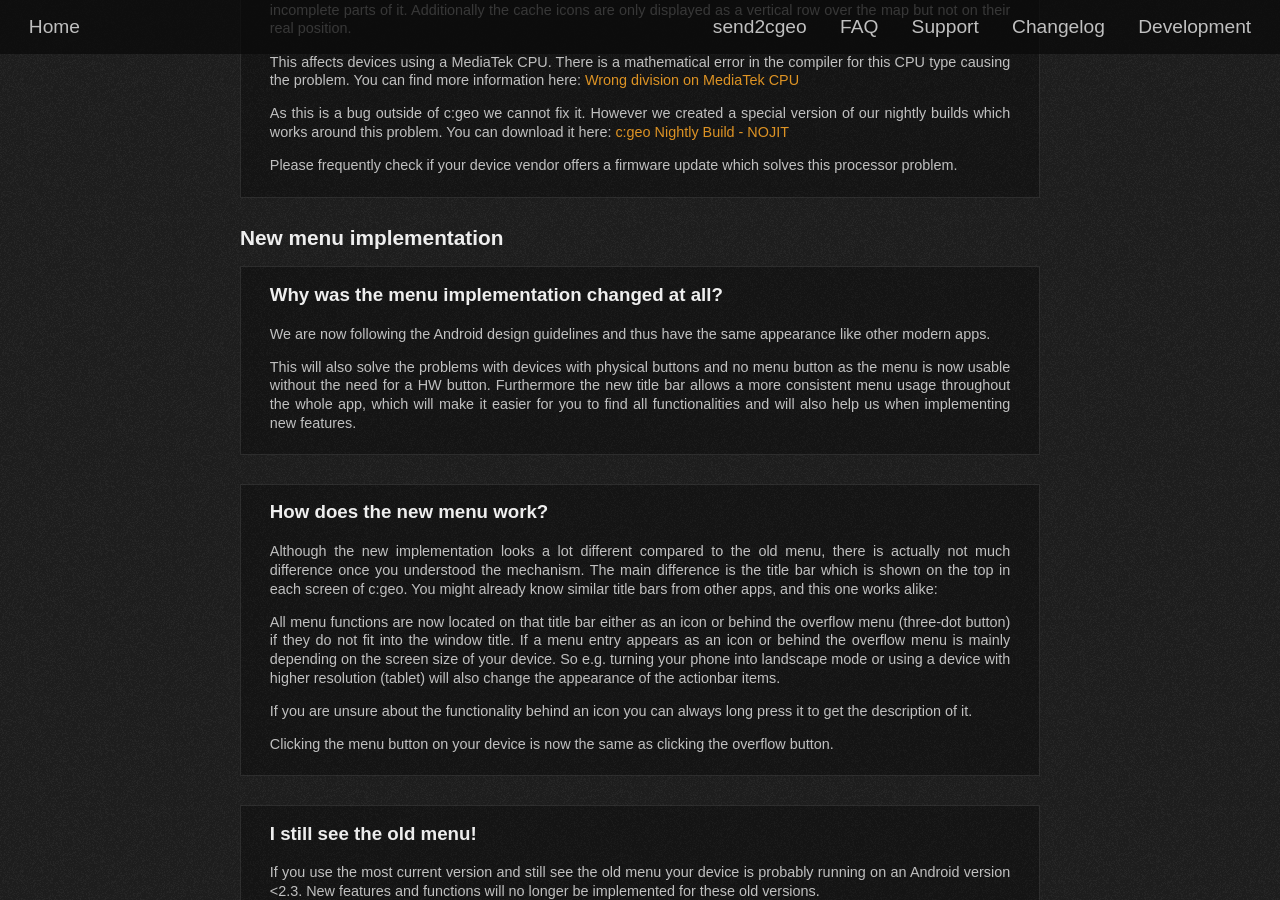
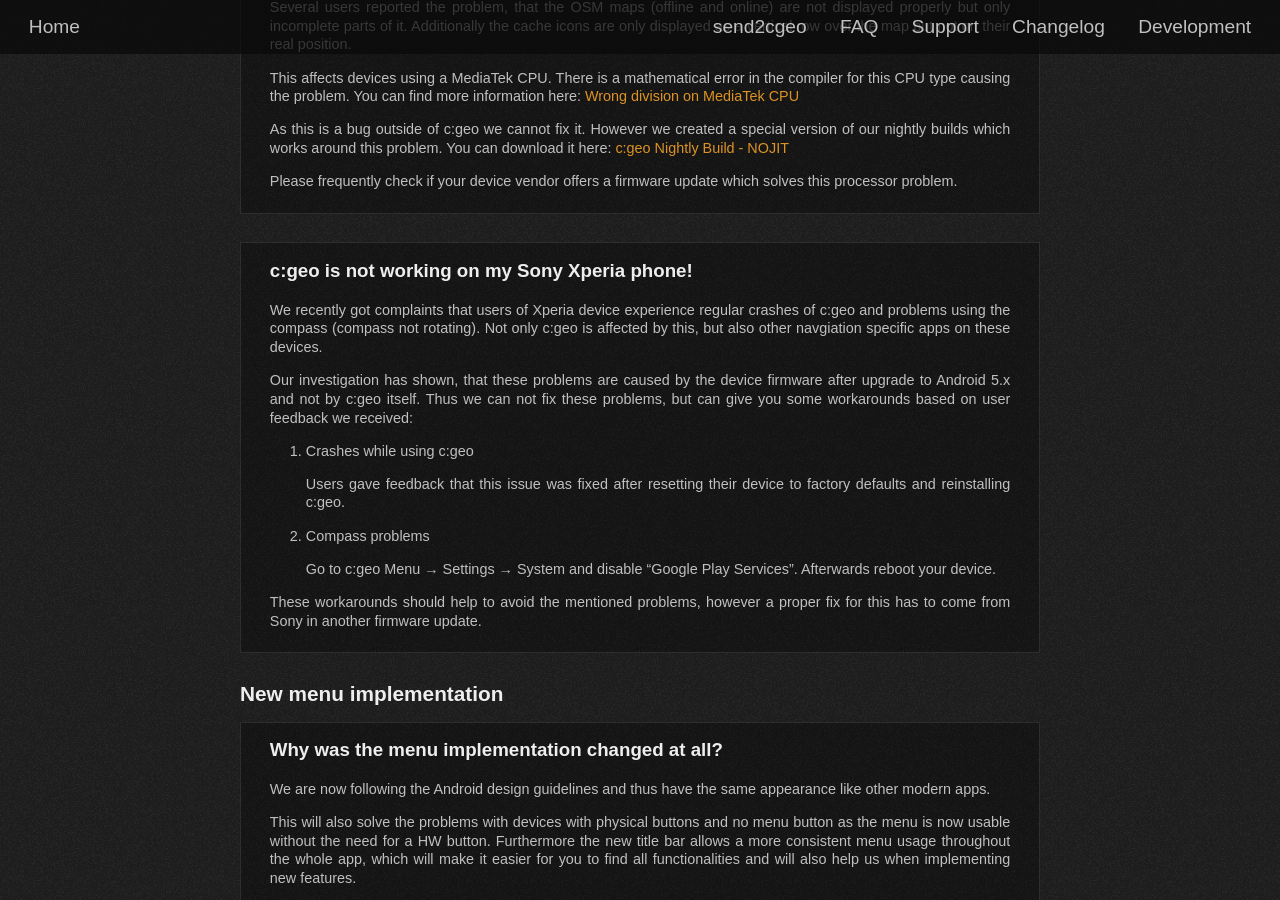
Before and after one commit to cgeo/cgeo.github.io, a Jekyll site: the page built from faq.html, in a window 1280 px wide and 900 px high, scrolled down 25554 px. Built offline with Jekyll 4.4.1, drawn with Linux system fonts in a browser that asks for light colours; some web fonts are replaced; some of the changed text lies outside the part shown.

Commit message:
Add FAQ entry for Xperia problems

```diff
--- a/_data/faq.yml
+++ b/_data/faq.yml
@@ -1013,6 +1013,26 @@
 
             Please frequently check if your device vendor offers a firmware update which solves this processor problem.
 
+      - title: c:geo is not working on my Sony Xperia phone!
+        id: xperia
+        content: |
+            We recently got complaints that users of Xperia device experience regular crashes of c:geo and problems using the compass (compass not rotating).
+            Not only c:geo is affected by this, but also other navgiation specific apps on these devices.
+
+            Our investigation has shown, that these problems are caused by the device firmware after upgrade to Android 5.x and not by c:geo itself.
+            Thus we can not fix these problems, but can give you some workarounds based on user feedback we received:
+
+            1. Crashes while using c:geo
+
+                Users gave feedback that this issue was fixed after resetting their device to factory defaults and reinstalling c:geo.
+
+            2. Compass problems
+
+                Go to c:geo Menu → Settings → System and disable "Google Play Services".
+                Afterwards reboot your device.
+
+            These workarounds should help to avoid the mentioned problems, however a proper fix for this has to come from Sony in another firmware update.
+
 - title: New menu implementation
   items:
 
```
